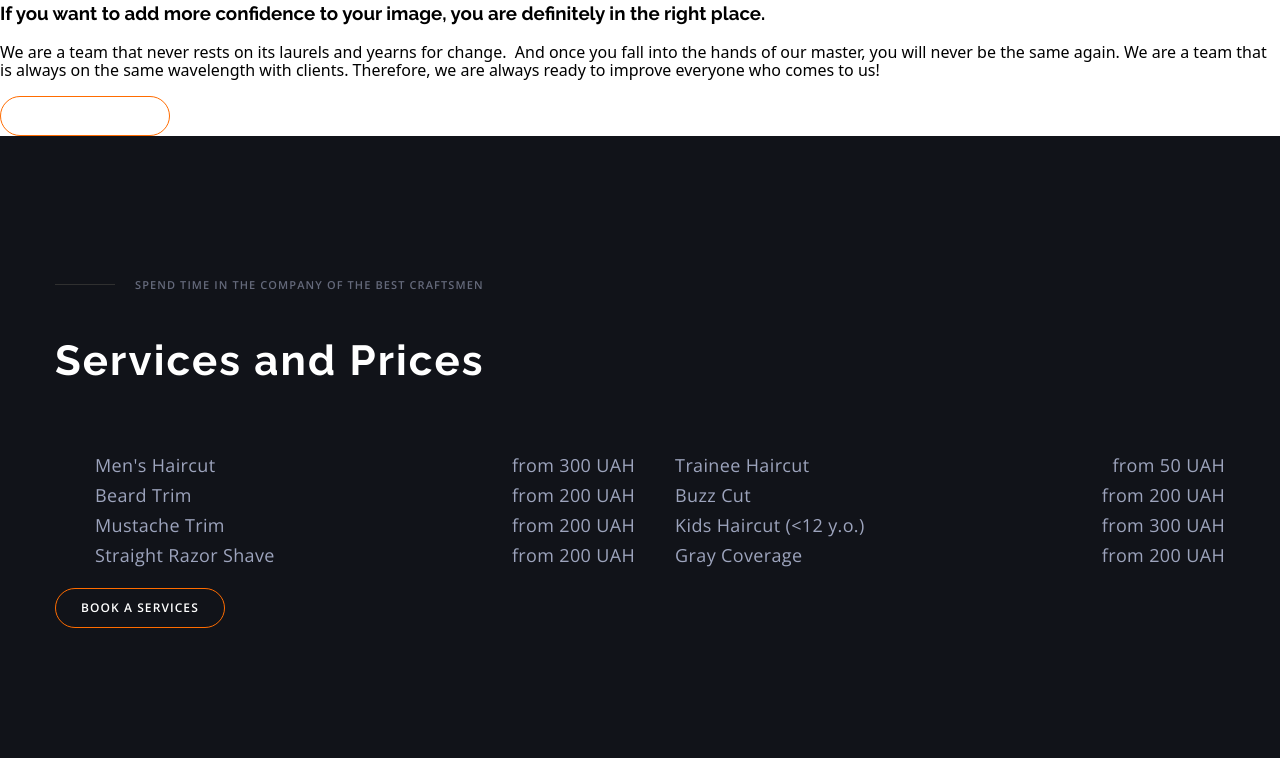
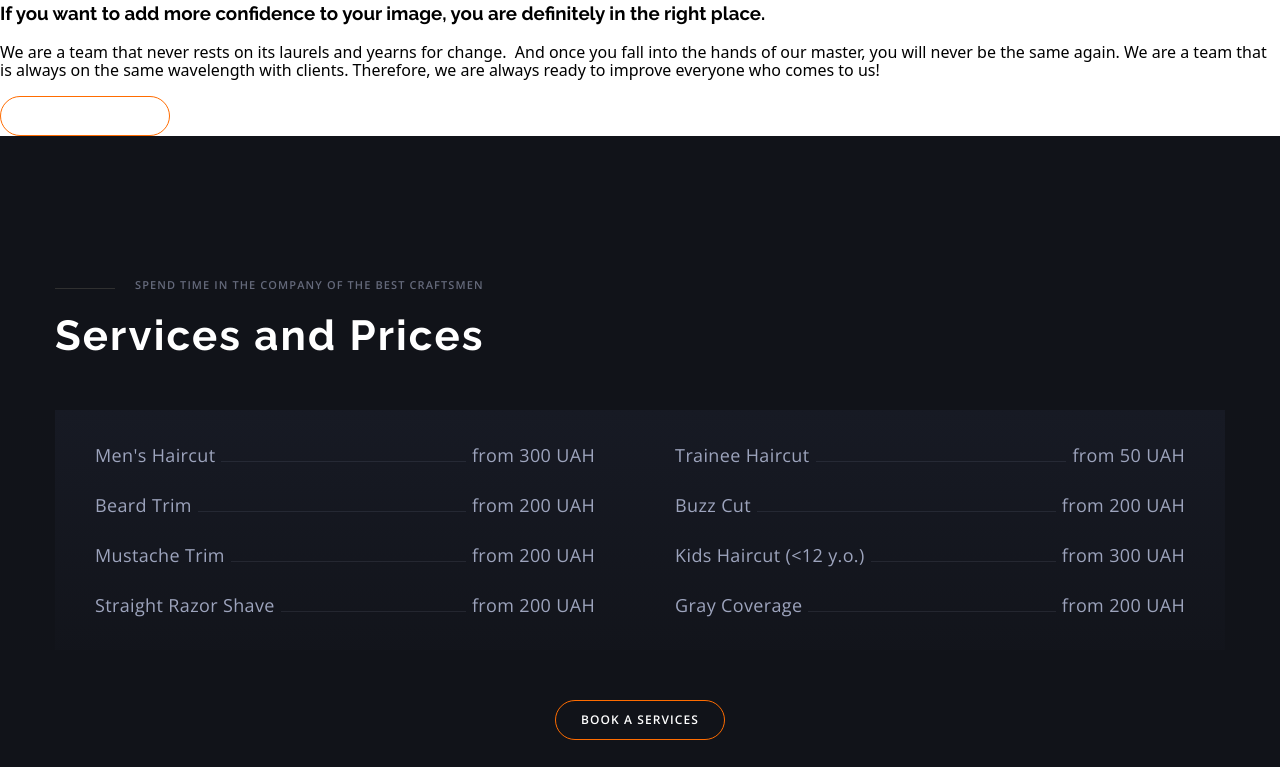
Before and after one commit to adinagherghisan/barbershop, a plain HTML site: page index.html in a window 1280 px wide. Shown: the part 733-1500 px from the top of the page. Drawn offline with nearby package versions, Linux system fonts and the light colour scheme.

Commit message:
finish design for services and prices section

```diff
--- a/css/styles.css
+++ b/css/styles.css
@@ -30,6 +30,10 @@ justify-content: space-between;}
 .global-header .main-navigation a:hover {
     color: var(--link-hover-color);
 }
+     .centered-container{
+        display: flex;
+        align-items: center;
+        justify-content: center;}
 
 .global-header .main-navigation a:active {
     color: #ff0000;
@@ -63,13 +67,12 @@ h6 {
     border-radius: 25px;
     padding: 12px 25px;}
     .button:hover{background-color: #fff;color: #FF6C00;border:1px solid #fff;}
+    .section{ padding: 130px 55px;}
     .prices-section{
         background-image: url("../images/prices-section.png");
         background-color: #111319;
         background-repeat: no-repeat;
-        background-size: cover;
-        padding: 130px 55px;
-    }
+        background-size: cover; }
     .heading-with-dash{display: flex;
     align-items: center;
     color: rgba(157, 164, 189, 0.6);
@@ -81,14 +84,16 @@ h6 {
         font-weight: 600;
         line-height: 15px;
         letter-spacing: 0.1em;
+        margin-bottom: 20px;
         }
     .section-heading{color: #FFF;
         font-family:var(--heading-font-family);
         font-size: 42px;
         font-weight: 700;
-        letter-spacing: 2.1px;}
+        letter-spacing: 2.1px;
+         margin: 0 auto;}
     .prices{display: flex;
-            margin-top: 46px;}
+            margin: 50px 0;}
     .prices-list{color: rgba(157, 164, 189, 1)
         ;font-family: var(--text-font-family);
         font-size: 18px;
@@ -96,9 +101,21 @@ h6 {
         line-height: 30px;
         letter-spacing: 0.36px;
          list-style-type: none;
-        flex-grow: 1;}
+        flex-grow: 1;
+         padding: 30px 40px;
+        background: linear-gradient(180deg, #171A24 0%, rgba(23, 26, 36, 0.20) 100%);
+           margin: 0 auto;}
+    .prices-list:hover{background: linear-gradient(180deg, #090B13 0%, rgba(9, 11, 19, 0.20) 100%);
+      cursor: pointer;}
     .prices-list li{display: flex;
         justify-content: space-between;
-         align-items: flex-end;}
-    .prices-list li.prices-dash{height: 1px;
-    background:rgba(157, 164, 189, 0.12);}
+         align-items: baseline;
+    }
+    .prices-list li:not(:last-child){margin-bottom: 20px;}
+    .prices-dash{height: 1px;
+    background:rgba(157, 164, 189, 0.12);
+     flex-grow: 1;
+    flex-shrink: 0;
+    flex-basis: auto;}
+    .prices-list li .prices-dash{margin-left:6px;
+     margin-right: 6px;}
--- a/index.html
+++ b/index.html
@@ -58,7 +58,7 @@ always ready to improve everyone who comes to us!</p>
     <button type="button" class="button">Book a Services</button>
       </section>
       <!--Services and Prices Section-->
-        <section id="services" class="prices-section">
+        <section id="services" class=" section prices-section">
             <div class="section-description"><div class="heading-with-dash"><img src="./images/orizontal-dash.png" alt="Separator">
                 <h3>Spend time in the company of the best craftsmen</h3>
             </div>
@@ -68,18 +68,32 @@ always ready to improve everyone who comes to us!</p>
                 <li><span>Men's Haircut</span>
                     <span class="prices-dash"></span>
                     <span>from 300 UAH</span></li>
-                <li><span>Beard Trim</span><span>from 200 UAH</span></li>
-                <li><span>Mustache Trim</span><span>from 200 UAH</span></li>
-                <li><span>Straight Razor Shave</span><span>from 200 UAH</span></li>
+                <li><span>Beard Trim</span>
+                    <span class="prices-dash"></span>
+                    <span>from 200 UAH</span></li>
+                <li><span>Mustache Trim</span>
+                    <span class="prices-dash"></span>
+                    <span>from 200 UAH</span></li>
+                <li><span>Straight Razor Shave</span>
+                    <span class="prices-dash"></span>
+                    <span>from 200 UAH</span></li>
             </ul>
             <ul class="prices-list">
-                <li><span>Trainee Haircut</span><span>from 50 UAH</span></li>
-                <li><span>Buzz Cut</span><span>from 200 UAH</span></li>
-                <li><span>Kids Haircut (&lt12 y.o.)</span><span>from 300 UAH</span></li>
-                <li><span>Gray Coverage</span><span>from 200 UAH</span></li>
+                <li><span>Trainee Haircut</span>
+                    <span class="prices-dash"></span>
+                    <span>from 50 UAH</span></li>
+                <li><span>Buzz Cut</span>
+                    <span class="prices-dash"></span>
+                    <span>from 200 UAH</span></li>
+                <li><span>Kids Haircut (&lt12 y.o.)</span>
+                    <span class="prices-dash"></span>
+                    <span>from 300 UAH</span></li>
+                <li><span>Gray Coverage</span><span class="prices-dash"></span>
+                    <span>from 200 UAH</span></li>
             </ul></div>
+            <div class="centered-container"><button type="button" class="button">Book a Services</button></div>
 
-            <button type="button" class="button">Book a Services</button>
+
         </section>
         <!--Old school Section-->
         <section>
```
